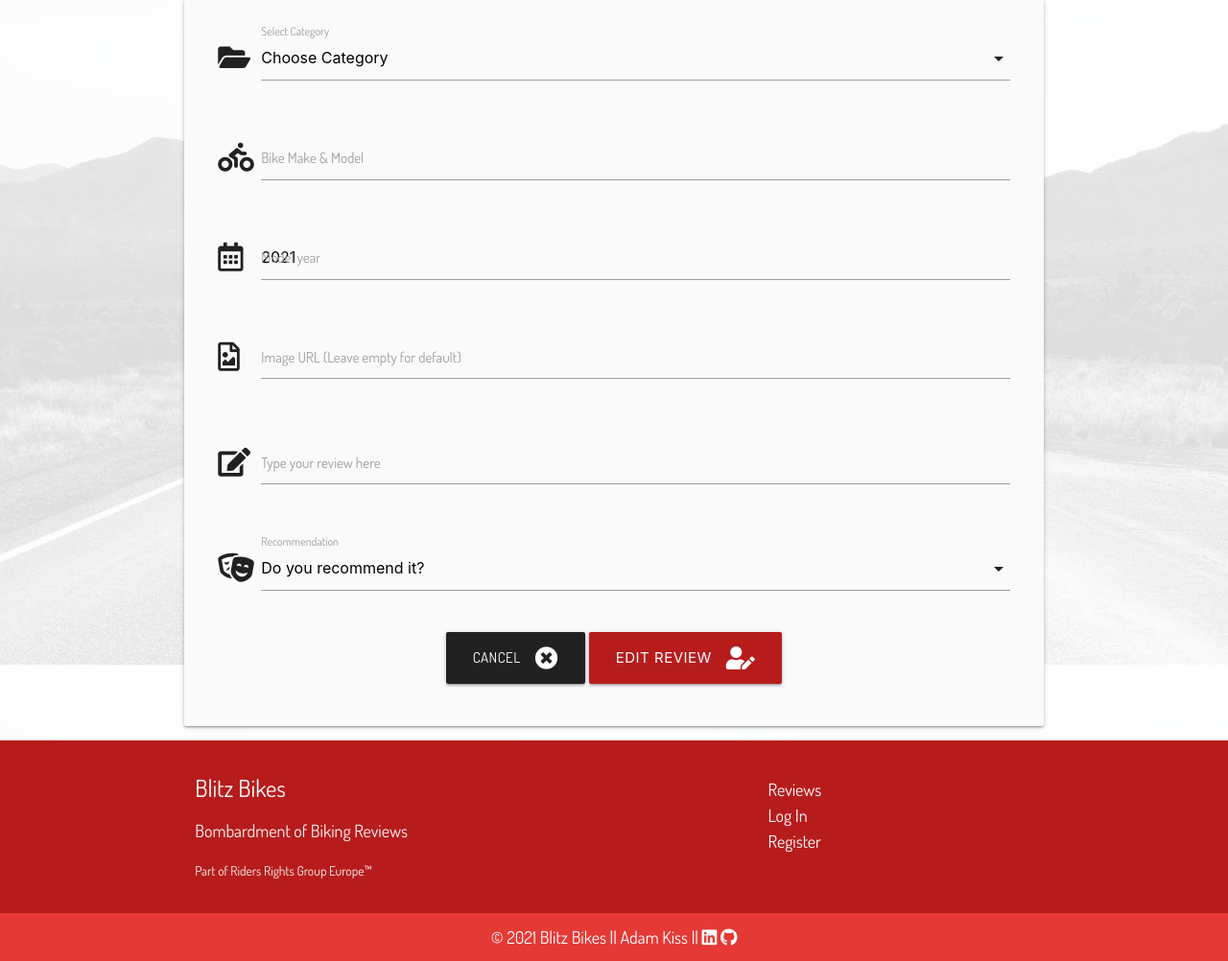
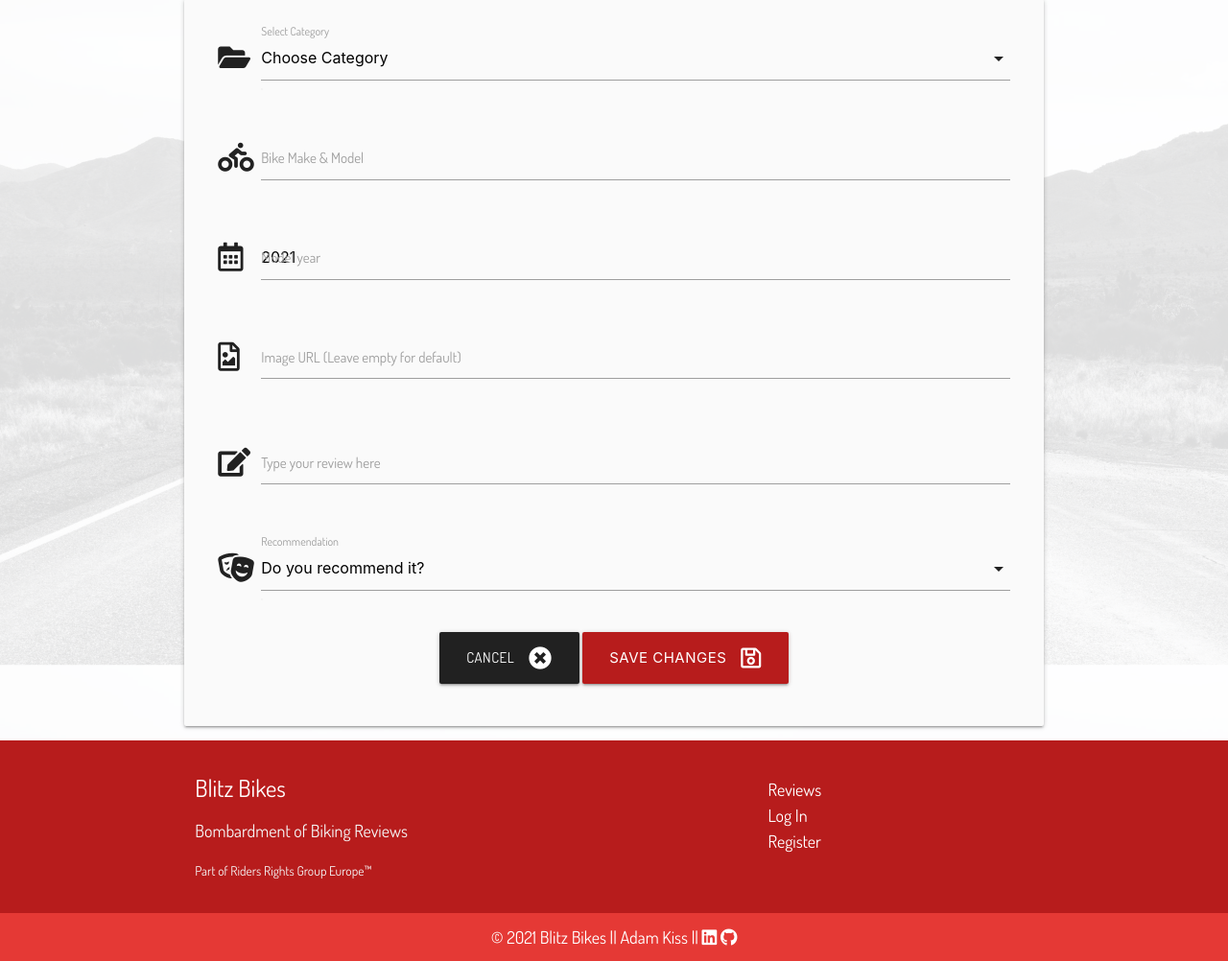
Before and after one commit to Adamsky94/Blitz_Bikes, a Flask app: template templates/edit_review.html in a window 1280 px wide. Shown: the part 160-1162 px from the top of the page at 96% size. Run offline with Flask 2, Linux system fonts and the light colour scheme; the template is opened without the code that fills it, so the values that code supplies are empty; some libraries are stand-ins or nearby versions; some web fonts are replaced.

Commit message:
Restructuring user-review cards

```diff
--- a/templates/edit_review.html
+++ b/templates/edit_review.html
@@ -75,7 +75,7 @@
                 <div class="col s12 center-align">
                     <!-- cancel button -->
                     <a href="{{ url_for('user_reviews') }}" class="btn-large grey darken-4 text-shadow"> Cancel <i class="fas fa-times-circle right"></i> </a>
-                    <button type="submit" class="btn-large red darken-4 text-shadow">Edit review <i class="fas fa-user-edit right"></i></button>
+                    <button type="submit" class="btn-large red darken-4 text-shadow">Save changes <i class="far fa-save right"></i></button>
                 </div>
             </div>
         </form>
```
Also changed, not shown: templates/user_reviews.html (+4 -6 lines).
